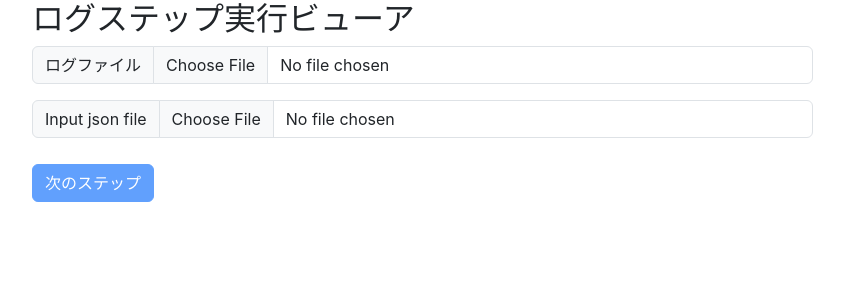
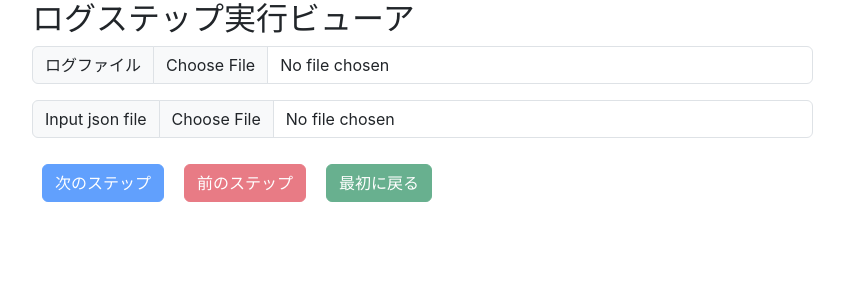
Before and after one commit to AtsushiTsujimura86/Step-State-viewer, a React (Create React App) app in the folder frontend/: page / in a window 1280 px wide. Shown: the top 300 px of the page, without its empty margins (50-894 px from the left). Built offline with nearby package versions, Linux system fonts and the light colour scheme.

Commit message:
create pre-btn and init-btn

```diff
--- a/frontend/src/App.js
+++ b/frontend/src/App.js
@@ -16,27 +16,38 @@ function App() {
         setStateLogs(logs);
         setCurrentIndex(0);
         if (logs.length > 0) {
-            const firstState = logs[0].split("STATE:")[1].trim();
-            setCurrentState(firstState);
+            const initState = logs[0].split("STATE:")[1].trim();
+            setCurrentState(initState);
         }
     }
 
     const handleStataJsonLoad = (json) => {
         setStateJson(json);
         console.log("State JSON Loaded:", json);
-
         }
 
-
+    // 次のステップに進むボタンのハンドラー
     const handleNext = () => {
         if (currentIndex < stateLogs.length - 1) {
             setCurrentIndex(currentIndex + 1);
             setCurrentState(stateLogs[currentIndex+1].split("STATE:")[1].trim());
-            console.log("Current Index", currentIndex);
-            console.log("Current State:", currentState);
         }
     };
 
+    // 前のステップに戻るボタンのハンドラー
+    const handlePrevious = () =>{
+        if (currentIndex > 0) {
+            setCurrentIndex(currentIndex - 1);
+            setCurrentState(stateLogs[currentIndex-1].split("STATE:")[1].trim());
+        }
+    }
+
+    // 初めに戻るボタンのハンドラー
+    const handleBeginning = () => {
+        setCurrentIndex(0);
+        const initState = stateLogs[0].split("STATE:")[1].trim();
+        setCurrentState(initState);
+    }
 
   return (
     <div className="App container">
@@ -46,10 +57,26 @@ function App() {
         <button
             onClick={handleNext}
             disabled={currentIndex >= stateLogs.length - 1}
-            style={{ marginTop: "10px" }}
+            style={{ margin: "10px 10px" }}
             className="btn btn-primary"
         >
             次のステップ
+        </button>
+        <button
+            onClick={handlePrevious}
+            disabled={currentIndex <= 0}
+            style={{ margin: "10px 10px" }}
+            className="btn btn-danger"
+        >
+            前のステップ
+        </button>
+        <button
+            onClick={handleBeginning}
+            disabled={currentIndex <= 0}
+            style={{ margin: "10px 10px" }}
+            className="btn btn-success"
+        >
+            最初に戻る
         </button>
         <div style={{ display: 'flex', justifyContent:'center' }}>
             <StateLogViewer logs={stateLogs} currentIndex={currentIndex} />
```
Also changed, not shown: frontend/src/logic/stateJsonHandler.js (+6 -5 lines), 2 other files (tests, documents, lock files or other folders).
